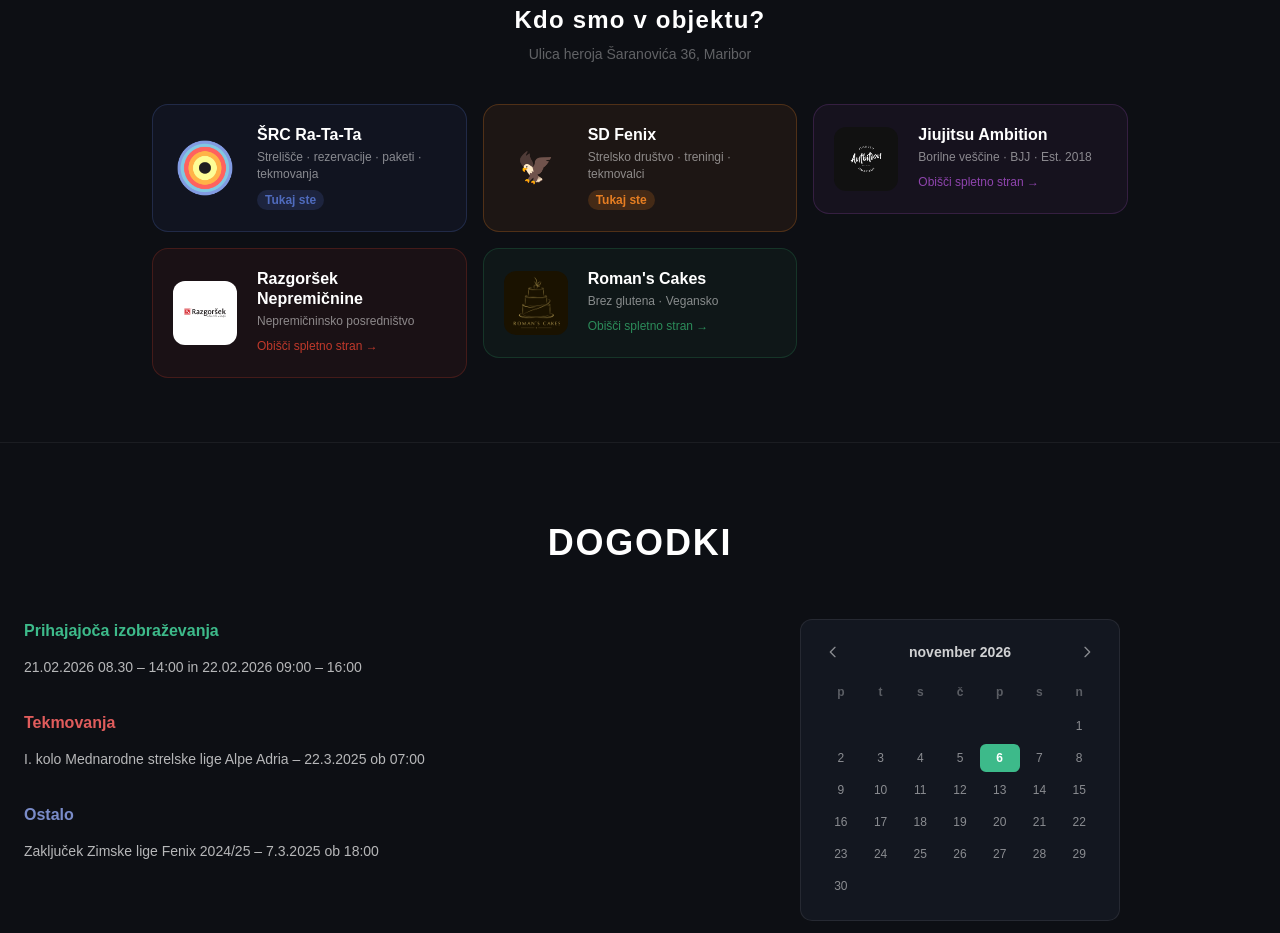
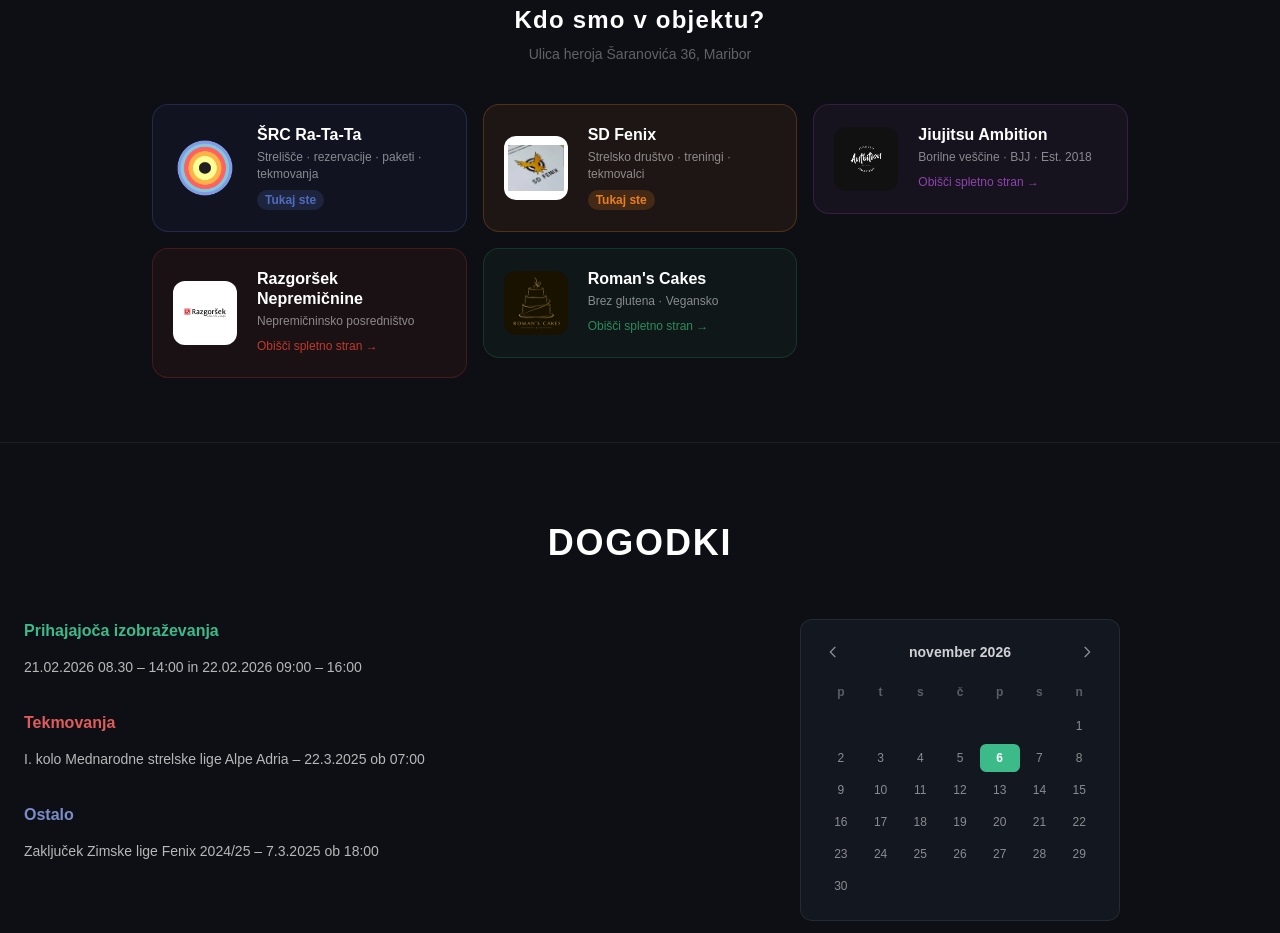
Before and after one commit to RomanEV-prog/src-rata-ta, a Next.js app: page / in a window 1280 px wide. Shown: the part 860-1793 px from the top of the page. Built offline with nearby package versions, Linux system fonts and the light colour scheme; no server answers.

Commit message:
feat: dodaj SD Fenix logo
Co-Authored-By: Claude Sonnet 4.6 <noreply@anthropic.com>
Claude-Session: https://claude.ai/code/session_01BiJ18rb7kE4UahhsxdEv4g

```diff
--- a/components/Sostanovalci.tsx
+++ b/components/Sostanovalci.tsx
@@ -14,9 +14,8 @@ const PARTNERJI = [
     ime: "SD Fenix",
     opis: "Strelsko društvo · treningi · tekmovalci",
     barva: "#e67e22",
-    logo: null,
-    ikona: "🦅",
-    logoBg: "transparent",
+    logo: `${BP}/logos/fenix.jpg`,
+    logoBg: "#fff",
     url: null,
     domace: true,
   },
```
Also changed, not shown: public/logos/fenix.jpg (added).
